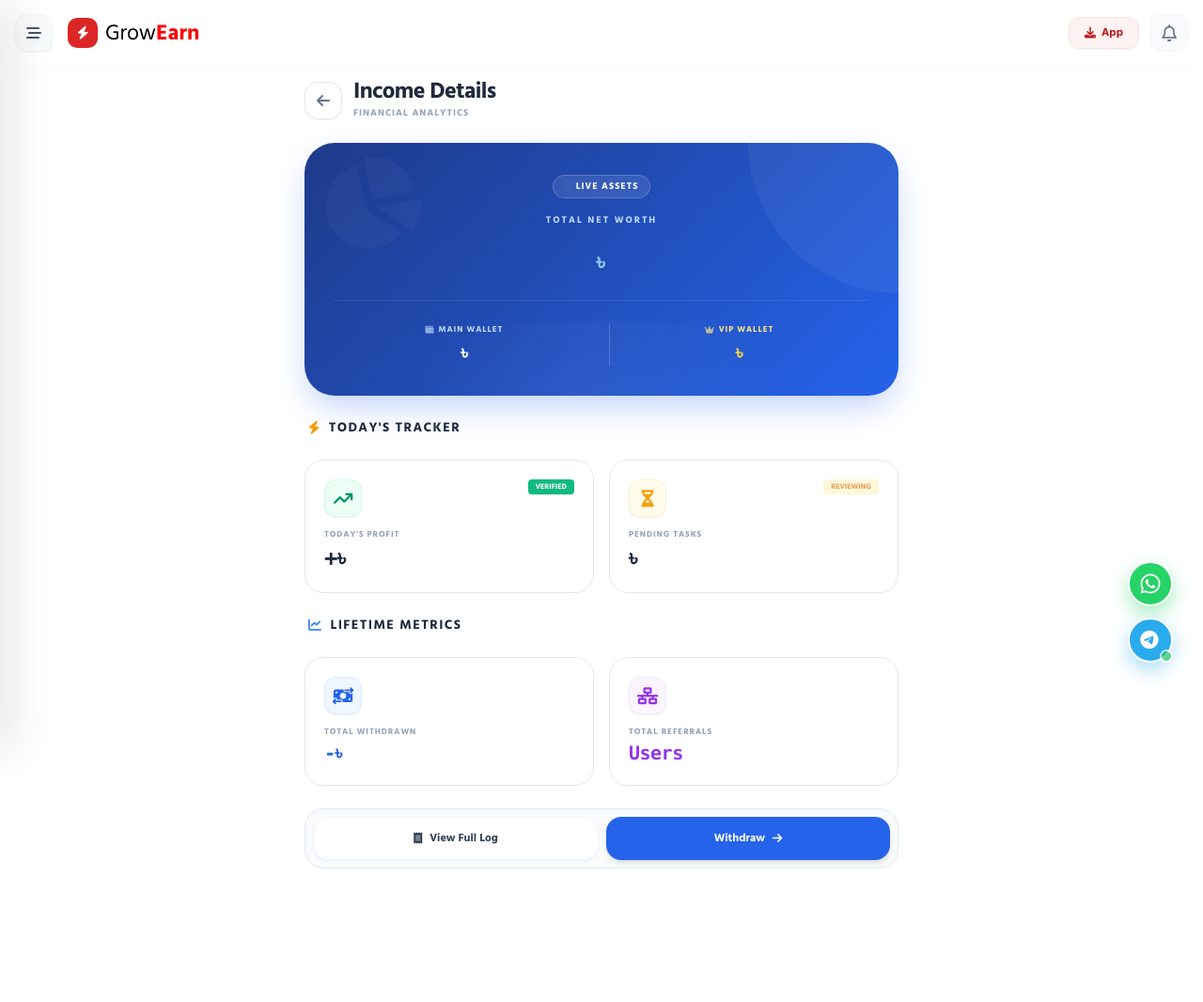
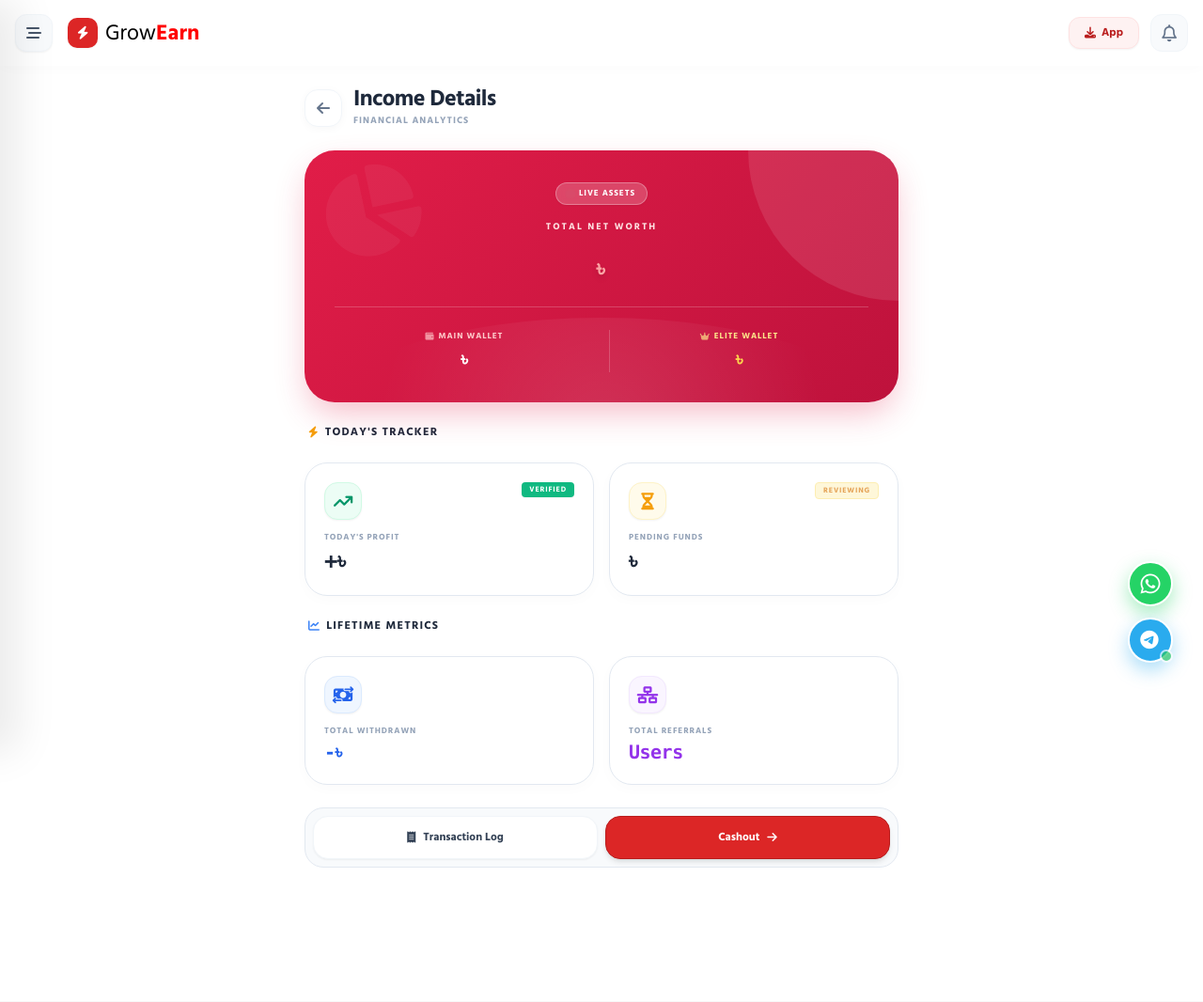
Before and after one commit to siamntosorif/Grow, a Flask app: template templates/income.html in a window 1280 px wide. Shown: the whole page at 94% size. After the commit the page ends 923 px from the top, so only its background shows below. Run offline with Flask 3, Linux system fonts and the light colour scheme; the template is opened without the code that fills it, so the values that code supplies are empty; some libraries are stand-ins or nearby versions.

Commit message:
Update income.html

```diff
--- a/templates/income.html
+++ b/templates/income.html
@@ -8,8 +8,8 @@
 
     /* Custom Gradient Card for Total Income */
     .hero-stat-card {
-        background: linear-gradient(135deg, #1E3A8A 0%, #2563EB 100%);
-        box-shadow: 0 15px 35px -5px rgba(37, 99, 235, 0.3);
+        background: linear-gradient(135deg, #E11D48 0%, #BE123C 100%); /* Crimson to Rose-700 */
+        box-shadow: 0 15px 35px -5px rgba(225, 29, 72, 0.3);
         position: relative;
         overflow: hidden;
         border-radius: 32px;
@@ -18,28 +18,29 @@
     /* Abstract Chart Wave (Pure CSS) */
     .chart-wave {
         position: absolute;
-        bottom: -20px; left: 0; width: 100%; height: 100px;
-        background: radial-gradient(circle at 50% 100%, rgba(255,255,255,0.1) 0%, transparent 60%);
+        bottom: -30px; left: 0; width: 100%; height: 120px;
+        background: radial-gradient(circle at 50% 100%, rgba(255,255,255,0.15) 0%, transparent 70%);
         border-top-left-radius: 50% 100%;
         border-top-right-radius: 50% 100%;
-        opacity: 0.5;
+        opacity: 0.8;
     }
 
     /* Clean Sub-cards */
     .stat-box {
         background: #ffffff;
         border: 1px solid #E2E8F0;
-        border-radius: 20px;
+        border-radius: 24px;
         padding: 20px;
         transition: all 0.3s cubic-bezier(0.4, 0, 0.2, 1);
         display: flex;
         flex-direction: column;
         justify-content: center;
+        box-shadow: 0 4px 15px rgba(0, 0, 0, 0.02);
     }
     .stat-box:hover {
         transform: translateY(-4px);
-        box-shadow: 0 10px 25px rgba(0, 0, 0, 0.03);
-        border-color: #BFDBFE;
+        box-shadow: 0 10px 25px rgba(225, 29, 72, 0.05);
+        border-color: #FECDD3; /* Red-200 */
     }
 </style>
 
@@ -48,8 +49,8 @@
     <!-- ==========================================
          1. PAGE HEADER
     ========================================== -->
-    <div class="flex items-center gap-3 mb-6">
-        <a href="/dashboard" class="h-10 w-10 bg-white rounded-[14px] flex items-center justify-center text-slate-500 shadow-sm border border-slate-200 hover:text-blue-600 hover:bg-blue-50 transition-all active:scale-95">
+    <div class="flex items-center gap-3 mb-6 pt-2">
+        <a href="/dashboard" class="h-10 w-10 bg-white rounded-[14px] flex items-center justify-center text-slate-500 shadow-[0_2px_10px_rgba(0,0,0,0.03)] border border-slate-100 hover:text-red-600 hover:bg-red-50 transition-all active:scale-95">
             <i class="fa-solid fa-arrow-left"></i>
         </a>
         <div>
@@ -63,31 +64,31 @@
     ========================================== -->
     <div class="hero-stat-card p-8 text-white text-center">
         <!-- Decor Elements -->
-        <div class="absolute top-0 right-0 w-40 h-40 bg-white opacity-5 rounded-bl-full pointer-events-none"></div>
+        <div class="absolute top-0 right-0 w-40 h-40 bg-white opacity-10 rounded-bl-full pointer-events-none"></div>
         <div class="chart-wave"></div>
-        <i class="fa-solid fa-chart-pie absolute left-4 top-4 text-8xl opacity-[0.03] transform -rotate-12"></i>
+        <i class="fa-solid fa-chart-pie absolute left-4 top-4 text-8xl opacity-[0.05] transform -rotate-12"></i>
 
         <div class="relative z-10">
-            <div class="inline-flex items-center gap-1.5 bg-white/10 text-white px-3 py-1 rounded-full text-[10px] font-black uppercase tracking-widest border border-white/20 mb-4 backdrop-blur-sm">
+            <div class="inline-flex items-center gap-1.5 bg-white/20 text-white px-3 py-1 rounded-full text-[9px] font-black uppercase tracking-widest border border-white/30 mb-4 backdrop-blur-sm shadow-sm">
                 <span class="h-1.5 w-1.5 bg-green-400 rounded-full animate-ping"></span> Live Assets
             </div>
 
-            <p class="text-[10px] text-blue-200 font-bold uppercase tracking-[0.2em] mb-1">Total Net Worth</p>
+            <p class="text-[10px] text-red-100 font-bold uppercase tracking-[0.2em] mb-1">Total Net Worth</p>
             <h1 class="text-5xl font-black font-mono tracking-tighter mb-6 drop-shadow-md">
-                <span class="text-2xl text-blue-300 font-bold mr-1">৳</span>{{ main_bal + vip_bal }}
+                <span class="text-2xl text-red-300 font-bold mr-1">৳</span>{{ main_bal + vip_bal }}
             </h1>
 
             <!-- Quick Balances Split -->
-            <div class="grid grid-cols-2 gap-4 divide-x divide-white/20 border-t border-white/10 pt-6">
+            <div class="grid grid-cols-2 gap-4 divide-x divide-white/20 border-t border-white/20 pt-6">
                 <div>
-                    <p class="text-[9px] text-blue-200 font-black uppercase tracking-widest mb-1 flex items-center justify-center gap-1">
+                    <p class="text-[9px] text-red-200 font-black uppercase tracking-widest mb-1 flex items-center justify-center gap-1">
                         <i class="fa-solid fa-wallet opacity-70"></i> Main Wallet
                     </p>
                     <p class="text-xl font-bold font-mono">৳{{ main_bal }}</p>
                 </div>
                 <div>
                     <p class="text-[9px] text-amber-200 font-black uppercase tracking-widest mb-1 flex items-center justify-center gap-1">
-                        <i class="fa-solid fa-crown opacity-70"></i> VIP Wallet
+                        <i class="fa-solid fa-crown opacity-70"></i> Elite Wallet
                     </p>
                     <p class="text-xl font-bold font-mono text-amber-300">৳{{ vip_bal }}</p>
                 </div>
@@ -96,20 +97,20 @@
     </div>
 
     <!-- ==========================================
-         3. TODAY's PERFORMANCE (Live Tracker)
+         3. TODAY'S PERFORMANCE (Live Tracker)
     ========================================== -->
-    <h3 class="font-black text-slate-800 text-sm mt-8 mb-4 flex items-center gap-2 px-1 uppercase tracking-widest">
+    <h3 class="font-bold text-slate-800 text-xs mt-8 mb-4 flex items-center gap-1.5 px-1 uppercase tracking-widest">
         <i class="fa-solid fa-bolt text-amber-500"></i> Today's Tracker
     </h3>
 
     <div class="grid grid-cols-2 gap-4">
         <!-- Approved Earnings -->
-        <div class="stat-box group border-l-4 border-l-emerald-500">
+        <div class="stat-box group border-b-4 border-b-emerald-500">
             <div class="flex items-start justify-between mb-3">
-                <div class="h-10 w-10 bg-emerald-50 text-emerald-600 rounded-xl flex items-center justify-center text-lg group-hover:scale-110 transition shadow-sm border border-emerald-100">
+                <div class="h-10 w-10 bg-emerald-50 text-emerald-600 rounded-[14px] flex items-center justify-center text-lg group-hover:scale-110 transition shadow-sm border border-emerald-100">
                     <i class="fa-solid fa-arrow-trend-up"></i>
                 </div>
-                <span class="bg-emerald-500 text-white text-[8px] font-black uppercase px-2 py-0.5 rounded shadow-sm">Verified</span>
+                <span class="bg-emerald-500 text-white text-[8px] font-black uppercase tracking-widest px-2 py-0.5 rounded shadow-sm">Verified</span>
             </div>
             <div>
                 <p class="text-[9px] font-black text-slate-400 uppercase tracking-widest mb-0.5">Today's Profit</p>
@@ -118,24 +119,24 @@
         </div>
 
         <!-- Pending Review -->
-        <div class="stat-box group border-l-4 border-l-amber-500">
+        <div class="stat-box group border-b-4 border-b-amber-500">
             <div class="flex items-start justify-between mb-3">
-                <div class="h-10 w-10 bg-amber-50 text-amber-500 rounded-xl flex items-center justify-center text-lg group-hover:scale-110 transition shadow-sm border border-amber-100">
+                <div class="h-10 w-10 bg-amber-50 text-amber-500 rounded-[14px] flex items-center justify-center text-lg group-hover:scale-110 transition shadow-sm border border-amber-100">
                     <i class="fa-solid fa-hourglass-half"></i>
                 </div>
-                <span class="bg-amber-100 text-amber-600 text-[8px] font-black uppercase px-2 py-0.5 rounded animate-pulse">Reviewing</span>
+                <span class="bg-amber-100 text-amber-600 text-[8px] font-black uppercase tracking-widest px-2 py-0.5 rounded border border-amber-200 animate-pulse">Reviewing</span>
             </div>
             <div>
-                <p class="text-[9px] font-black text-slate-400 uppercase tracking-widest mb-0.5">Pending Tasks</p>
+                <p class="text-[9px] font-black text-slate-400 uppercase tracking-widest mb-0.5">Pending Funds</p>
                 <h3 class="text-2xl font-black text-slate-800 font-mono tracking-tight">৳{{ pending_income }}</h3>
             </div>
         </div>
     </div>
 
     <!-- ==========================================
-         4. LIFETIME ANALYTICS
+         4. LIFETIME METRICS
     ========================================== -->
-    <h3 class="font-black text-slate-800 text-sm mt-8 mb-4 flex items-center gap-2 px-1 uppercase tracking-widest">
+    <h3 class="font-bold text-slate-800 text-xs mt-8 mb-4 flex items-center gap-1.5 px-1 uppercase tracking-widest">
         <i class="fa-solid fa-chart-line text-blue-500"></i> Lifetime Metrics
     </h3>
 
@@ -143,7 +144,7 @@
         <!-- Total Withdrawals -->
         <div class="stat-box group">
             <div class="flex items-start justify-between mb-3">
-                <div class="h-10 w-10 bg-blue-50 text-blue-600 rounded-xl flex items-center justify-center text-lg group-hover:bg-blue-600 group-hover:text-white transition shadow-sm border border-blue-100">
+                <div class="h-10 w-10 bg-blue-50 text-blue-600 rounded-[14px] flex items-center justify-center text-lg group-hover:bg-blue-600 group-hover:text-white transition shadow-sm border border-blue-100">
                     <i class="fa-solid fa-money-bill-transfer"></i>
                 </div>
             </div>
@@ -156,7 +157,7 @@
         <!-- Total Team -->
         <div class="stat-box group">
             <div class="flex items-start justify-between mb-3">
-                <div class="h-10 w-10 bg-purple-50 text-purple-600 rounded-xl flex items-center justify-center text-lg group-hover:bg-purple-600 group-hover:text-white transition shadow-sm border border-purple-100">
+                <div class="h-10 w-10 bg-purple-50 text-purple-600 rounded-[14px] flex items-center justify-center text-lg group-hover:bg-purple-600 group-hover:text-white transition shadow-sm border border-purple-100">
                     <i class="fa-solid fa-network-wired"></i>
                 </div>
             </div>
@@ -170,12 +171,12 @@
     <!-- ==========================================
          5. QUICK ACTION BUTTONS
     ========================================== -->
-    <div class="bg-slate-50 p-2 rounded-[20px] border border-slate-200 mt-6 flex gap-2">
-        <a href="/history" class="flex-1 bg-white text-slate-700 py-3.5 rounded-[16px] text-xs font-bold text-center shadow-sm hover:text-blue-600 hover:border-blue-200 border border-slate-100 transition flex items-center justify-center gap-2">
-            <i class="fa-solid fa-receipt"></i> View Full Log
+    <div class="bg-slate-50 p-2 rounded-[20px] border border-slate-200 mt-8 flex gap-2">
+        <a href="/history" class="flex-1 bg-white text-slate-700 py-3.5 rounded-[16px] text-xs font-bold text-center shadow-sm hover:text-red-600 hover:border-red-200 border border-slate-100 transition flex items-center justify-center gap-2">
+            <i class="fa-solid fa-receipt"></i> Transaction Log
         </a>
-        <a href="/withdraw" class="flex-1 bg-blue-600 text-white py-3.5 rounded-[16px] text-xs font-bold text-center shadow-md hover:bg-blue-700 active:scale-95 transition flex items-center justify-center gap-2">
-            Withdraw <i class="fa-solid fa-arrow-right"></i>
+        <a href="/withdraw" class="flex-1 bg-red-600 text-white py-3.5 rounded-[16px] text-xs font-bold text-center shadow-md hover:bg-red-700 active:scale-95 transition flex items-center justify-center gap-2 border border-red-700">
+            Cashout <i class="fa-solid fa-arrow-right"></i>
         </a>
     </div>
 
```
